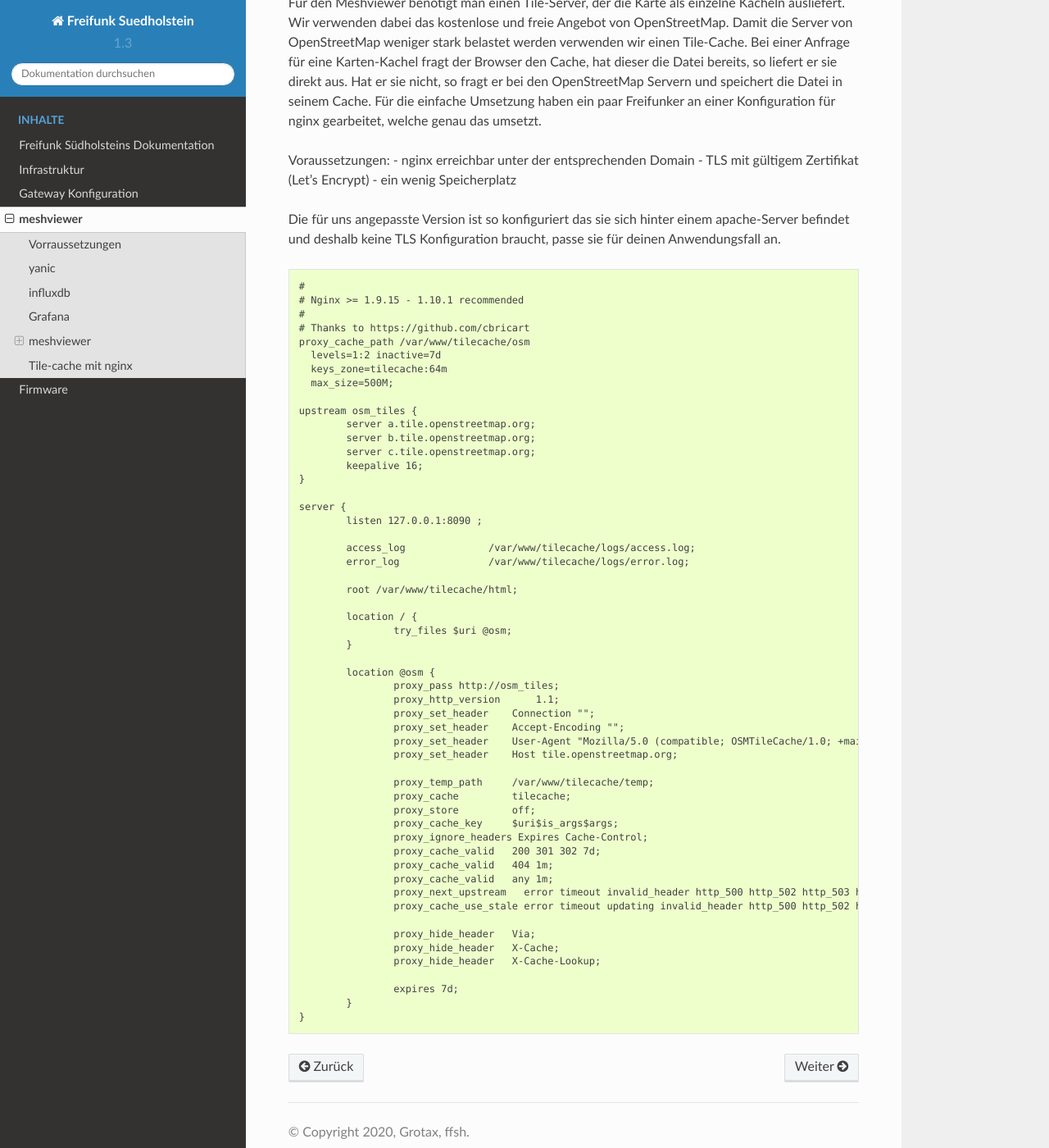
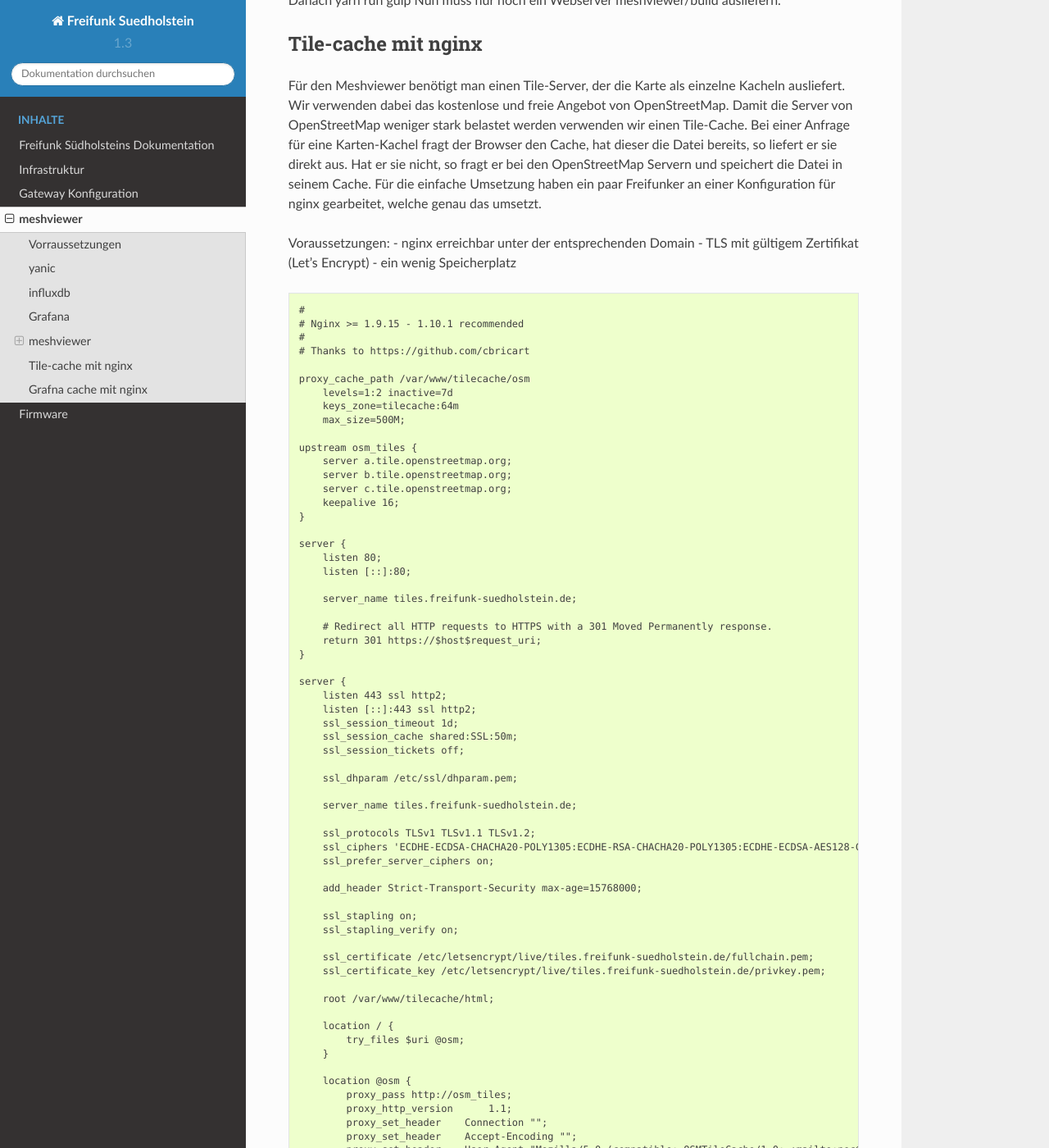
Before and after one commit to ffsh/docs, a Sphinx documentation site: the page built from docs/meshviewer.rst, in a window 1280 px wide and 1400 px high, scrolled down 5727 px. Shown: the whole window at 82% size. Built offline with Sphinx 7.4.7 and the Read the Docs theme 2.0.0, drawn with Linux system fonts in a browser that asks for light colours; some of the changed text lies outside the part shown.

Commit message:
update map documentation

```diff
--- /dev/null
+++ b/docs/configs/nginx-grafana.conf
@@ -0,0 +1,60 @@
+proxy_cache_path /var/cache/nginx/grafana
+	keys_zone=grafana:10m
+	max_size=128m;
+
+server {
+    listen 80;
+    listen [::]:80;
+
+    server_name grafana.freifunk-suedholstein.de;
+
+    # Redirect all HTTP requests to HTTPS with a 301 Moved Permanently response.
+    return 301 https://$host$request_uri;
+}
+server {
+    listen 443 ssl http2;
+    listen [::]:443 ssl http2;
+    ssl_session_timeout 1d;
+    ssl_session_cache shared:SSL:50m;
+    ssl_session_tickets off;
+
+    ssl_dhparam /etc/ssl/dhparam.pem;
+
+    ssl_protocols TLSv1 TLSv1.1 TLSv1.2;
+    ssl_ciphers 'ECDHE-ECDSA-CHACHA20-POLY1305:ECDHE-RSA-CHACHA20-POLY1305:ECDHE-ECDSA-AES128-GCM-SHA256:ECDHE-RSA-AES128-GCM-SHA256:ECDHE-ECDSA-AES256-GCM-SHA384:ECDHE-RSA-AES256-GCM-SHA384:DHE-RSA-AES128-GCM-SHA256:DHE-RSA-AES256-GCM-SHA384:ECDHE-ECDSA-AES128-SHA256:ECDHE-RSA-AES128-SHA256:ECDHE-ECDSA-AES128-SHA:ECDHE-RSA-AES256-SHA384:ECDHE-RSA-AES128-SHA:ECDHE-ECDSA-AES256-SHA384:ECDHE-ECDSA-AES256-SHA:ECDHE-RSA-AES256-SHA:DHE-RSA-AES128-SHA256:DHE-RSA-AES128-SHA:DHE-RSA-AES256-SHA256:DHE-RSA-AES256-SHA:ECDHE-ECDSA-DES-CBC3-SHA:ECDHE-RSA-DES-CBC3-SHA:EDH-RSA-DES-CBC3-SHA:AES128-GCM-SHA256:AES256-GCM-SHA384:AES128-SHA256:AES256-SHA256:AES128-SHA:AES256-SHA:DES-CBC3-SHA:!DSS';
+    ssl_prefer_server_ciphers on;
+
+    add_header Strict-Transport-Security max-age=15768000;
+
+    ssl_stapling on;
+    ssl_stapling_verify on;
+
+    ssl_certificate /etc/letsencrypt/live/grafana.freifunk-suedholstein.de/fullchain.pem;
+    ssl_certificate_key /etc/letsencrypt/live/grafana.freifunk-suedholstein.de/privkey.pem;
+
+    server_name grafana.freifunk-suedholstein.de;
+
+    location / {
+        proxy_pass http://127.0.0.1:3000;
+    }
+
+    location /render/ {
+	proxy_http_version 1.1;
+	proxy_pass http://127.0.0.1:3000/render/;
+
+	proxy_cache grafana;
+	proxy_cache_valid 300s;
+	proxy_cache_lock on;
+	proxy_cache_lock_age 60s;
+	proxy_cache_lock_timeout 60s;
+
+	proxy_hide_header Cache-Control;
+	proxy_hide_header Expires;
+	proxy_hide_header Pragma;
+
+	proxy_ignore_headers Cache-Control Expires;
+
+	expires 150s;
+    }
+
+}
--- a/docs/configs/nginx-tilecache.conf
+++ b/docs/configs/nginx-tilecache.conf
@@ -2,6 +2,7 @@
 # Nginx >= 1.9.15 - 1.10.1 recommended
 #
 # Thanks to https://github.com/cbricart
+
 proxy_cache_path /var/www/tilecache/osm
     levels=1:2 inactive=7d
     keys_zone=tilecache:64m
@@ -15,10 +16,37 @@
 }
 
 server {
-        listen 127.0.0.1:8090 ;
+    listen 80;
+    listen [::]:80;
 
-        access_log              /var/www/tilecache/logs/access.log;
-        error_log               /var/www/tilecache/logs/error.log;
+    server_name tiles.freifunk-suedholstein.de;
+
+    # Redirect all HTTP requests to HTTPS with a 301 Moved Permanently response.
+    return 301 https://$host$request_uri;
+}
+
+server {
+    listen 443 ssl http2;
+    listen [::]:443 ssl http2;
+    ssl_session_timeout 1d;
+    ssl_session_cache shared:SSL:50m;
+    ssl_session_tickets off;
+
+    ssl_dhparam /etc/ssl/dhparam.pem;
+
+    server_name tiles.freifunk-suedholstein.de;
+
+    ssl_protocols TLSv1 TLSv1.1 TLSv1.2;
+    ssl_ciphers 'ECDHE-ECDSA-CHACHA20-POLY1305:ECDHE-RSA-CHACHA20-POLY1305:ECDHE-ECDSA-AES128-GCM-SHA256:ECDHE-RSA-AES128-GCM-SHA256:ECDHE-ECDSA-AES256-GCM-SHA384:ECDHE-RSA-AES256-GCM-SHA384:DHE-RSA-AES128-GCM-SHA256:DHE-RSA-AES256-GCM-SHA384:ECDHE-ECDSA-AES128-SHA256:ECDHE-RSA-AES128-SHA256:ECDHE-ECDSA-AES128-SHA:ECDHE-RSA-AES256-SHA384:ECDHE-RSA-AES128-SHA:ECDHE-ECDSA-AES256-SHA384:ECDHE-ECDSA-AES256-SHA:ECDHE-RSA-AES256-SHA:DHE-RSA-AES128-SHA256:DHE-RSA-AES128-SHA:DHE-RSA-AES256-SHA256:DHE-RSA-AES256-SHA:ECDHE-ECDSA-DES-CBC3-SHA:ECDHE-RSA-DES-CBC3-SHA:EDH-RSA-DES-CBC3-SHA:AES128-GCM-SHA256:AES256-GCM-SHA384:AES128-SHA256:AES256-SHA256:AES128-SHA:AES256-SHA:DES-CBC3-SHA:!DSS';
+    ssl_prefer_server_ciphers on;
+
+    add_header Strict-Transport-Security max-age=15768000;
+
+    ssl_stapling on;
+    ssl_stapling_verify on;
+
+    ssl_certificate /etc/letsencrypt/live/tiles.freifunk-suedholstein.de/fullchain.pem;
+    ssl_certificate_key /etc/letsencrypt/live/tiles.freifunk-suedholstein.de/privkey.pem;
 
     root /var/www/tilecache/html;
 
--- a/docs/meshviewer.rst
+++ b/docs/meshviewer.rst
@@ -108,6 +108,13 @@
 ::
 
 
+   wget -qO- https://repos.influxdata.com/influxdb.key | sudo apt-key add -
+   source /etc/lsb-release
+   echo "deb https://repos.influxdata.com/${DISTRIB_ID,,} ${DISTRIB_CODENAME} stable" | sudo tee /etc/apt/sources.list.d/influxdb.list
+
+::
+
+
    sudo apt install influxdb influxdb-client
 
 
@@ -249,6 +256,16 @@
 - TLS mit gültigem Zertifikat (Let's Encrypt)
 - ein wenig Speicherplatz
 
-Die für uns angepasste Version ist so konfiguriert das sie sich hinter einem apache-Server befindet und deshalb keine TLS Konfiguration braucht, passe sie für deinen Anwendungsfall an.
 
 .. literalinclude:: configs/nginx-tilecache.conf
+
+Grafna cache mit nginx
+---------------------
+
+Da Grafana ab version 7.0 das rendern der images, welche wir auf der Karte einbetten, anders rendert als früher mussten wir einen Cache einrichten.
+Siehe https://github.com/ffrgb/meshviewer/issues/304
+
+Basierend auf den Kommentaren haben wir auch eine Konfiguration zusammengestellt.
+
+
+.. literalinclude:: configs/nginx-grafana.conf
```
Also changed, not shown: other parts of docs/meshviewer.rst (+4 -4 lines). Lines whose indentation alone changed are shown as unchanged.
